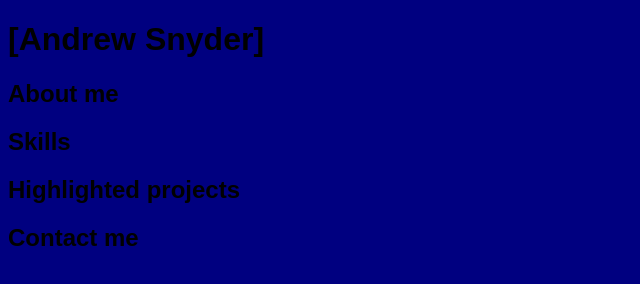
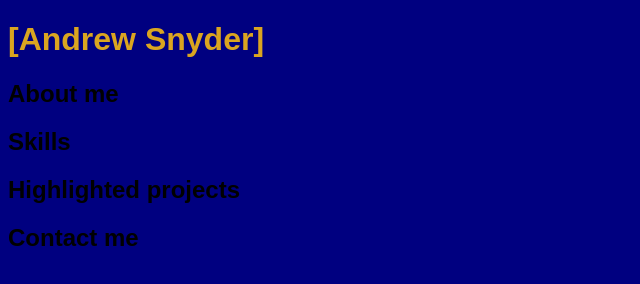
Before and after one commit to Snyder-Andrew/Snyder-Andrew, a plain HTML site: page index.html in a window 1280 px wide. Shown: the whole page, without its empty margins (0-640 px from the left). Drawn offline with Linux system fonts and the light colour scheme.

Commit message:
Update styles.css

```diff
--- a/styles.css
+++ b/styles.css
@@ -4,4 +4,5 @@ body {
 }
 h1 {
 	text-align: left;
+	color: goldenrod;
 }
```
